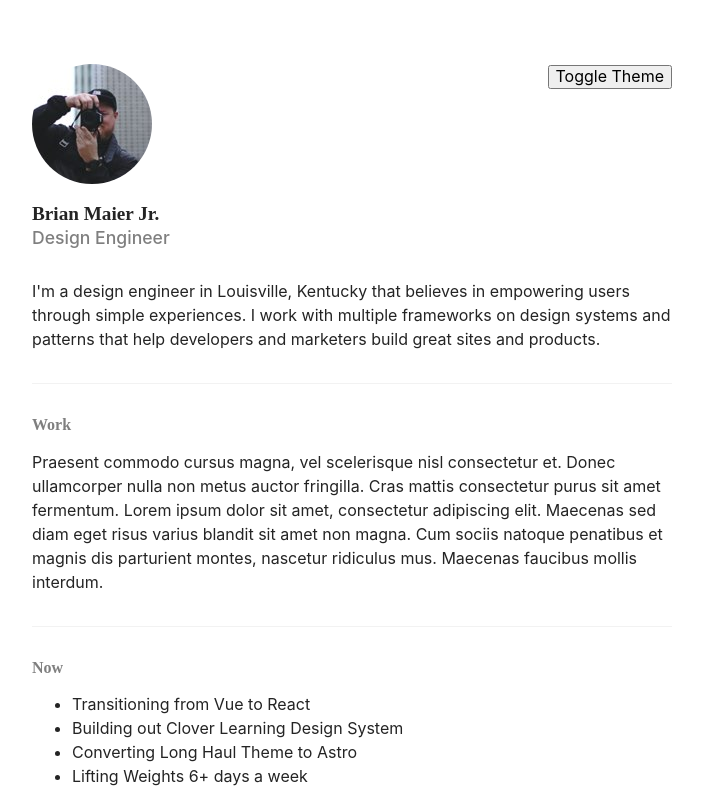
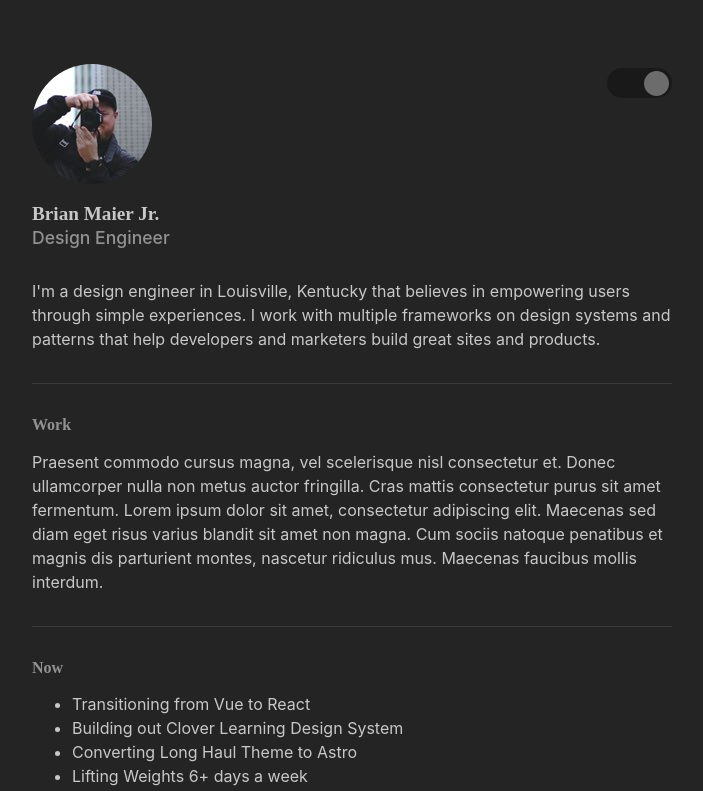
Before and after one commit to brianmaierjr/react-portfolio, a React (Vite) app: page / in a window 1280 px wide. Shown: the top 791 px of the page, without its empty margins (288-991 px from the left). Built offline with nearby package versions, Linux system fonts and the light colour scheme.

Commit message:
+ toggle and localstorage

```diff
--- /dev/null
+++ b/src/components/color-mode-toggle/color-mode-toggle.css
@@ -0,0 +1,49 @@
+.dark_mode {
+	margin-top: -20px;
+	margin-left: 10px;
+}
+
+.dark_mode_label {
+	width: 65px;
+	height: 30px;
+	position: relative;
+	display: block;
+	background: #ebebeb;
+	border-radius: 200px;
+	cursor: pointer;
+	transition: 0.3s;
+}
+.dark_mode_label:after {
+	content: "";
+	width: 25px;
+	height: 25px;
+	position: absolute;
+	top: 3px;
+	left: 3px;
+	background: #ffcc89;
+	border-radius: 180px;
+	transition: 0.3s;
+}
+.dark_mode_input {
+	width: 0;
+	height: 0;
+	visibility: hidden;
+}
+.dark_mode_input:checked + .dark_mode_label {
+	background: #191919;
+}
+.dark_mode_input:checked + .dark_mode_label:after {
+	left: 62px;
+	transform: translateX(-100%);
+	background: #6c6c6c;
+}
+.dark_mode_label:active:after {
+	width: 30px;
+}
+
+.dark_mode_label svg {
+	position: absolute;
+	width: 20px;
+	top: 5px;
+	z-index: 100;
+}
--- a/src/components/color-mode-toggle/index.tsx
+++ b/src/components/color-mode-toggle/index.tsx
@@ -1,18 +1,44 @@
-import { useEffect } from "react";
-import useThemeStore from "../../store/themeStore";
+import "./color-mode-toggle.css";
 
-const ColorModeToggle = () => {
-	const { isDarkMode, toggleTheme } = useThemeStore();
+const DarkMode = () => {
+	const setDarkMode = () => {
+		document.querySelector("body")?.setAttribute("data-theme", "dark");
+		localStorage.setItem("selectedTheme", "dark");
+	};
 
-	useEffect(() => {
-		document.body.classList.toggle("dark", isDarkMode);
-	}, [isDarkMode]);
+	const setLightMode = () => {
+		document.querySelector("body")?.setAttribute("data-theme", "light");
+		localStorage.setItem("selectedTheme", "light");
+	};
+
+	const selectedTheme = localStorage.getItem("selectedTheme");
+
+	if (
+		selectedTheme === "dark" ||
+		window.matchMedia("(prefers-color-scheme: dark)")
+	) {
+		setDarkMode();
+	}
+
+	const toggleTheme = (e) => {
+		if (e.target.checked) setDarkMode();
+		else setLightMode();
+	};
 
 	return (
-		<div className='toggle-container'>
-			<button onClick={toggleTheme}>Toggle Theme</button>
+		<div className='dark_mode'>
+			<input
+				className='dark_mode_input'
+				type='checkbox'
+				id='darkmode-toggle'
+				onChange={toggleTheme}
+				defaultChecked={selectedTheme === "dark"}
+			/>
+			<label
+				className='dark_mode_label'
+				htmlFor='darkmode-toggle'></label>
 		</div>
 	);
 };
 
-export default ColorModeToggle;
+export default DarkMode;
--- a/src/index.css
+++ b/src/index.css
@@ -41,7 +41,7 @@
 	-webkit-font-smoothing: antialiased;
 	-moz-osx-font-smoothing: grayscale;
 
-	.dark {
+	[data-theme="dark"] {
 		--bg-color: var(--black);
 		--bg-color-shade: var(--black-75);
 		--bg-color-shadier: var(--black-50);
```
Also changed, not shown: src/components/color-mode-toggle/index.module.css (deleted, +0 -16 lines), src/assets/images/Moon.svg (added), src/assets/images/Sun.svg (added).
